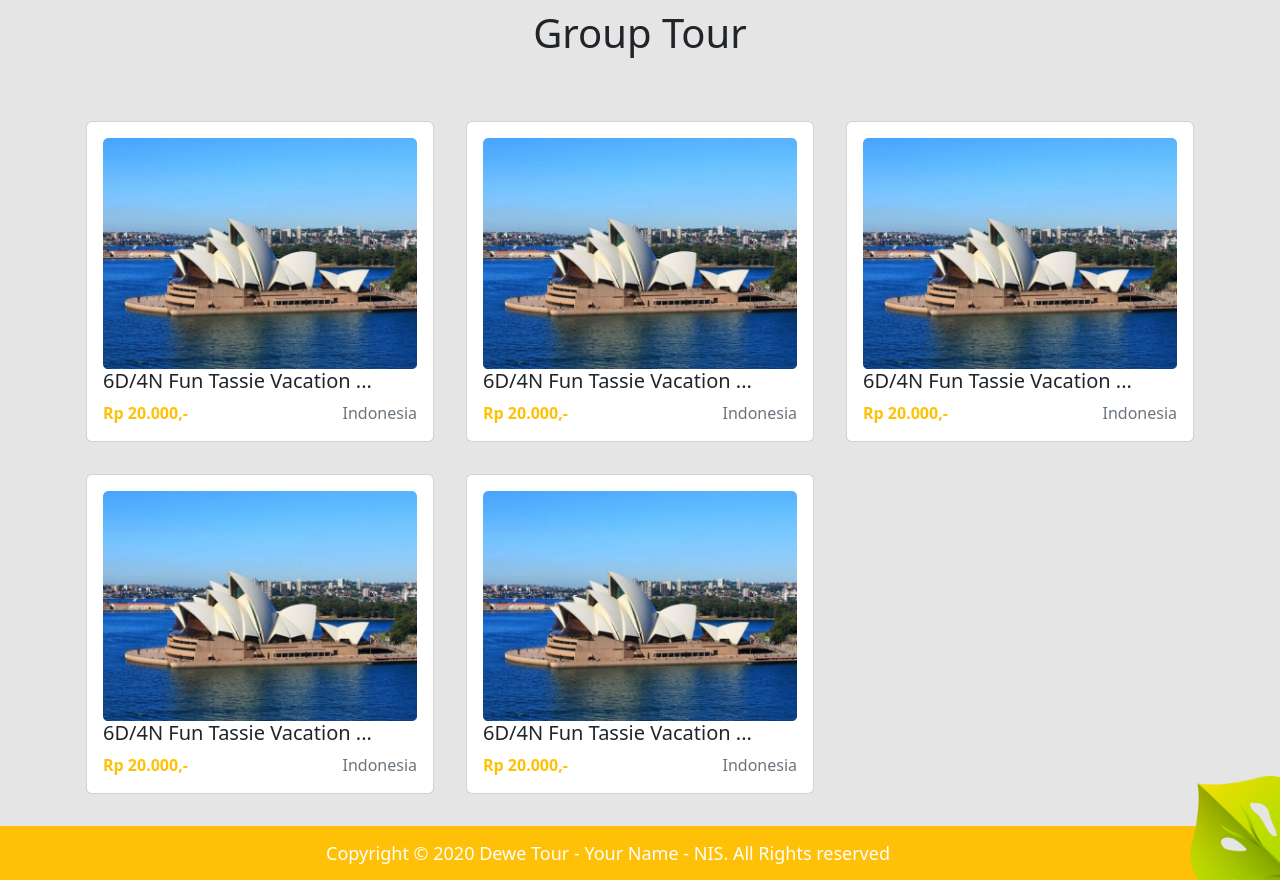
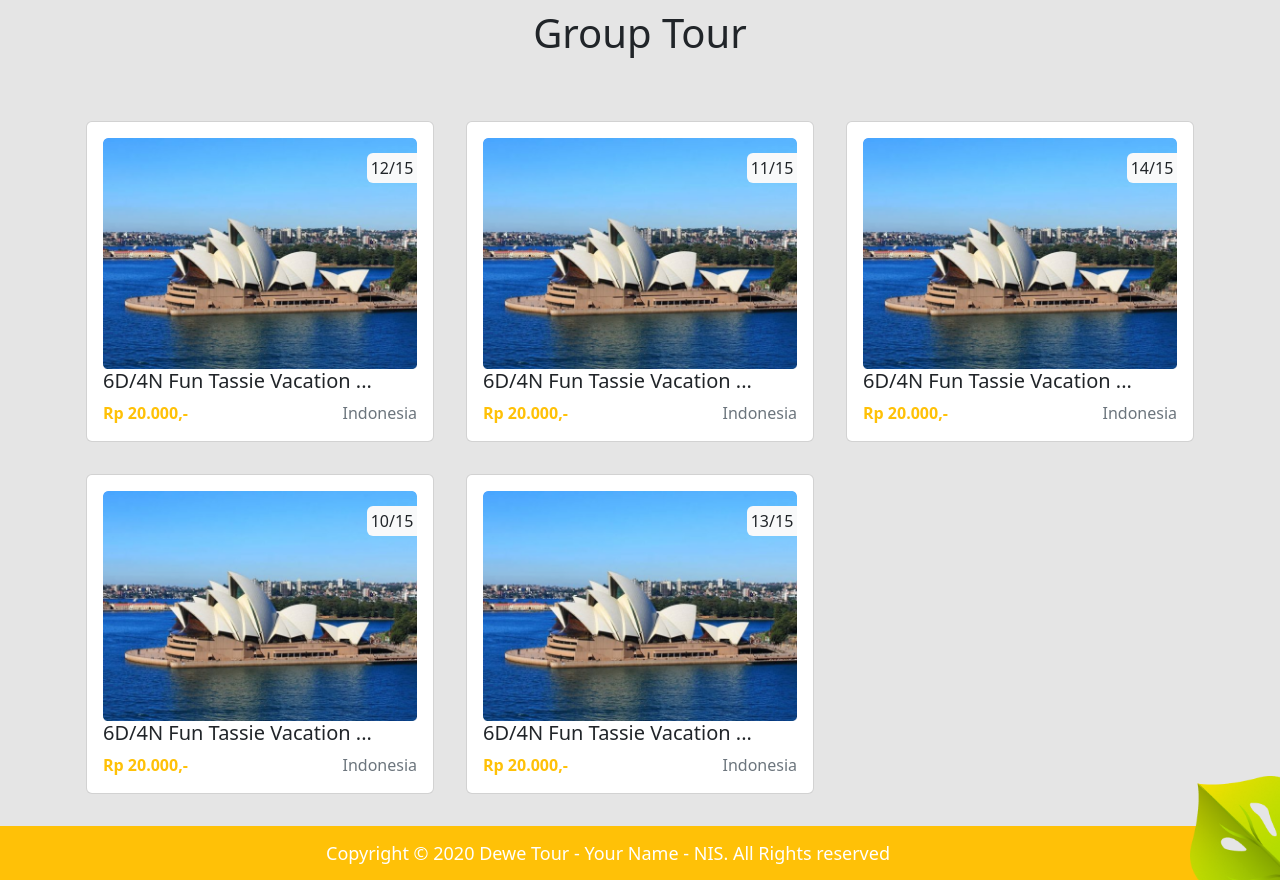
Before and after one commit to diks-diks/bagibagi_task_fe, a React (Create React App) app: page / in a window 1280 px wide. Shown: the part 1080-1960 px from the top of the page. Built offline with nearby package versions, Linux system fonts and the light colour scheme.

Commit message:
update content page

```diff
--- a/src/component/Content.js
+++ b/src/component/Content.js
@@ -77,11 +77,19 @@
         <Row>
           <Col lg={4} className="p-3">
             <Card className="d-flex flex-column justify-content-center p-3">
+              <div id="img-group" className="position-relative">
                 <Card.Img
                   variant="top"
                   src="./img/card.png"
                   className="img-fluid"
                 />
+                <div
+                  style={{ width: 50, height: 30, top: 15 }}
+                  className="bg-light position-absolute end-0 text-center d-flex flex-column justify-content-center rounded-start"
+                >
+                  <p className="m-0">12/15</p>
+                </div>
+              </div>
               <Card.Body className="p-0">
                 <Card.Title>6D/4N Fun Tassie Vacation ...</Card.Title>
                 <div className="d-flex justify-content-between">
@@ -93,11 +101,19 @@
           </Col>
           <Col lg={4} className="p-3">
             <Card className="d-flex flex-column justify-content-center p-3">
+              <div id="img-group" className="position-relative">
                 <Card.Img
                   variant="top"
                   src="./img/card.png"
                   className="img-fluid"
                 />
+                <div
+                  style={{ width: 50, height: 30, top: 15 }}
+                  className="bg-light position-absolute end-0 text-center d-flex flex-column justify-content-center rounded-start"
+                >
+                  <p className="m-0">11/15</p>
+                </div>
+              </div>
               <Card.Body className="p-0">
                 <Card.Title>6D/4N Fun Tassie Vacation ...</Card.Title>
                 <div className="d-flex justify-content-between">
@@ -109,11 +125,19 @@
           </Col>
           <Col lg={4} className="p-3">
             <Card className="d-flex flex-column justify-content-center p-3">
+              <div id="img-group" className="position-relative">
                 <Card.Img
                   variant="top"
                   src="./img/card.png"
                   className="img-fluid"
                 />
+                <div
+                  style={{ width: 50, height: 30, top: 15 }}
+                  className="bg-light position-absolute end-0 text-center d-flex flex-column justify-content-center rounded-start"
+                >
+                  <p className="m-0">14/15</p>
+                </div>
+              </div>
               <Card.Body className="p-0">
                 <Card.Title>6D/4N Fun Tassie Vacation ...</Card.Title>
                 <div className="d-flex justify-content-between">
@@ -125,11 +149,19 @@
           </Col>
           <Col lg={4} className="p-3">
             <Card className="d-flex flex-column justify-content-center p-3">
+              <div id="img-group" className="position-relative">
                 <Card.Img
                   variant="top"
                   src="./img/card.png"
                   className="img-fluid"
                 />
+                <div
+                  style={{ width: 50, height: 30, top: 15 }}
+                  className="bg-light position-absolute end-0 text-center d-flex flex-column justify-content-center rounded-start"
+                >
+                  <p className="m-0">10/15</p>
+                </div>
+              </div>
               <Card.Body className="p-0">
                 <Card.Title>6D/4N Fun Tassie Vacation ...</Card.Title>
                 <div className="d-flex justify-content-between">
@@ -141,11 +173,19 @@
           </Col>
           <Col lg={4} className="p-3">
             <Card className="d-flex flex-column justify-content-center p-3">
+              <div id="img-group" className="position-relative">
                 <Card.Img
                   variant="top"
                   src="./img/card.png"
                   className="img-fluid"
                 />
+                <div
+                  style={{ width: 50, height: 30, top: 15 }}
+                  className="bg-light position-absolute end-0 text-center d-flex flex-column justify-content-center rounded-start"
+                >
+                  <p className="m-0">13/15</p>
+                </div>
+              </div>
               <Card.Body className="p-0">
                 <Card.Title>6D/4N Fun Tassie Vacation ...</Card.Title>
                 <div className="d-flex justify-content-between">
```
Lines whose indentation alone changed are shown as unchanged.
